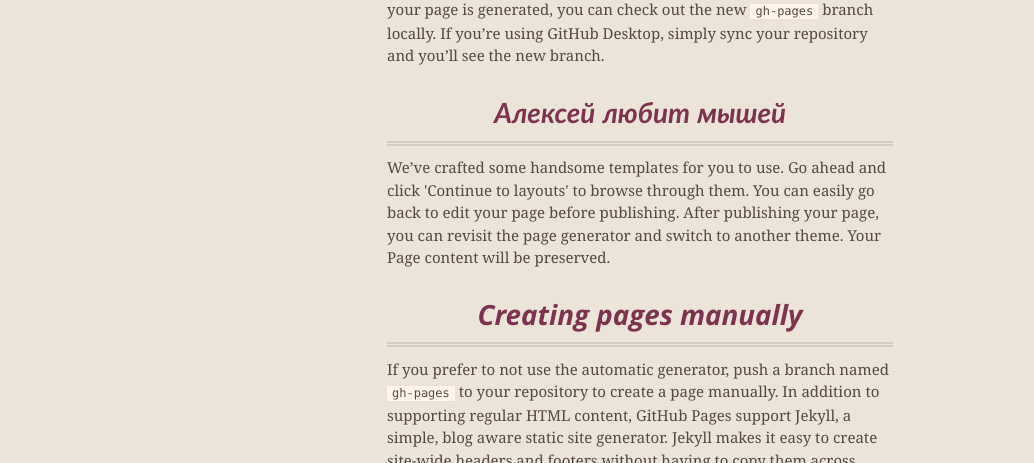
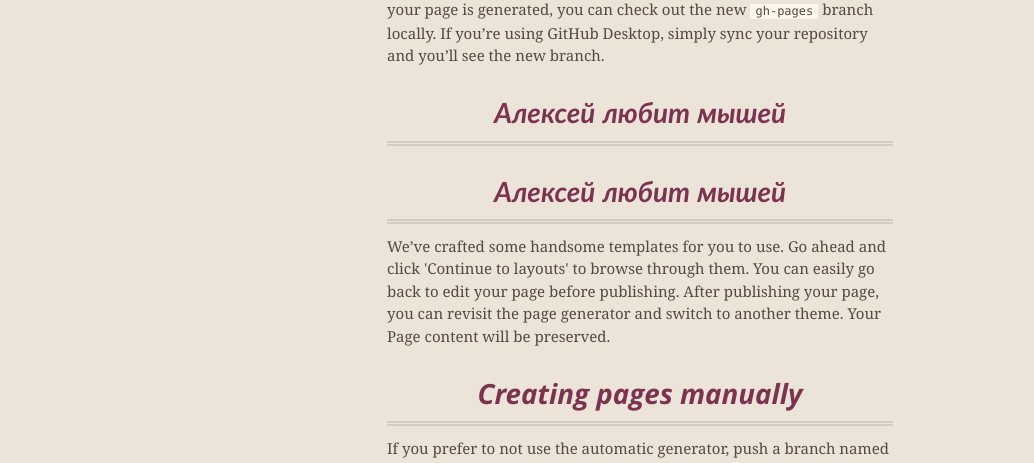
Before and after one commit to Suharik/Suharik, a plain HTML site: page index.html in a window 1280 px wide. Shown: the part 637-1100 px from the top of the page, without its empty margins (0-1034 px from the left). Drawn offline with nearby package versions, Linux system fonts and the light colour scheme.

Commit message:
Update index.html

```diff
--- a/index.html
+++ b/index.html
@@ -52,7 +52,7 @@
 <p>Приветствую всех посетителей моего сайта!<a href="https://guides.github.com/features/mastering-markdown/">using GitHub Flavored Markdown</a>, select a template crafted by a designer, and publish. After your page is generated, you can check out the new <code>gh-pages</code> branch locally. If you’re using GitHub Desktop, simply sync your repository and you’ll see the new branch.</p>
 
 <h3>Алексей любит мышей</h3>
-
+<h3>Алексей любит мышей</h3>
 <p>We’ve crafted some handsome templates for you to use. Go ahead and click 'Continue to layouts' to browse through them. You can easily go back to edit your page before publishing. After publishing your page, you can revisit the page generator and switch to another theme. Your Page content will be preserved.</p>
 
 <h3>
```
